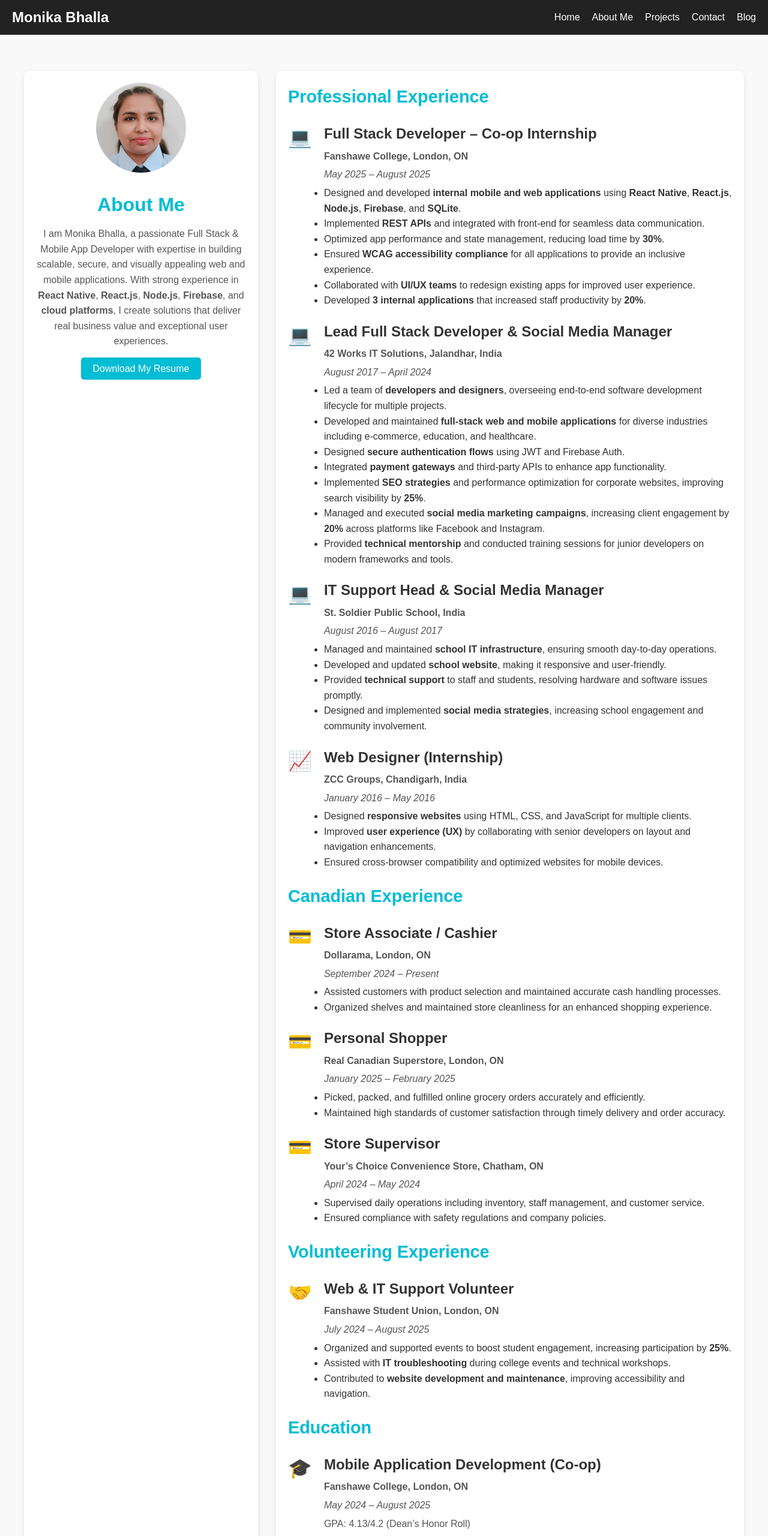
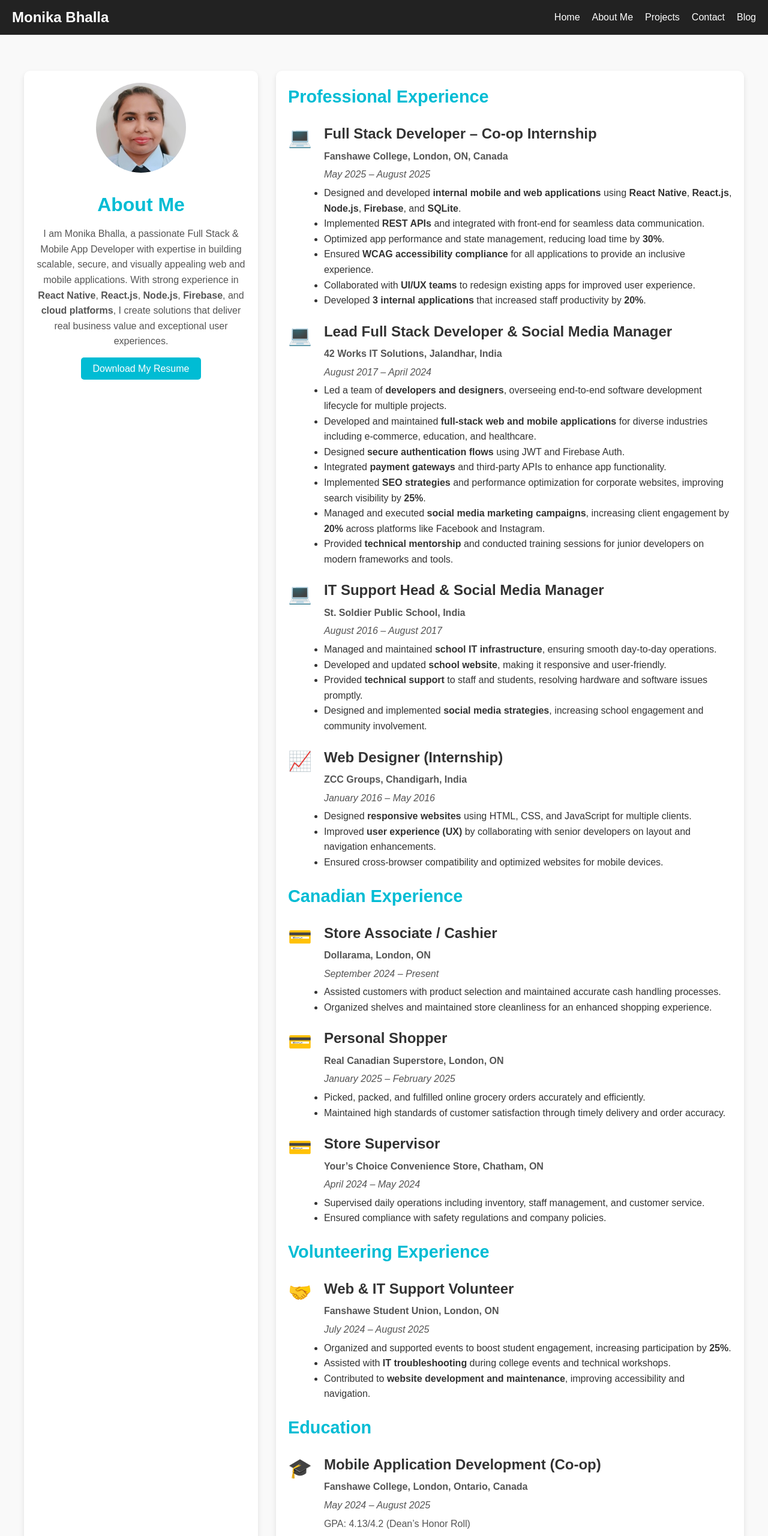
Before and after one commit to m-bhalla236346/My_Portfolio_MB, a website: page about.html in a window 1280 px wide. Shown: the top 2561 px of the page at 60% size. Drawn offline with Linux system fonts and the light colour scheme.

Commit message:
Update about me page

```diff
--- a/about.html
+++ b/about.html
@@ -39,7 +39,7 @@
                     <span class="icon">&#x1F4BB;</span>
                     <div class="timeline-content">
                         <h4>Full Stack Developer – Co-op Internship</h4>
-                        <p><strong>Fanshawe College, London, ON</strong></p>
+                        <p><strong>Fanshawe College, London, ON, Canada</strong></p>
                         <p><em>May 2025 – August 2025</em></p>
                         <ul>
                             <li>Designed and developed <strong>internal mobile and web applications</strong> using <strong>React Native</strong>, <strong>React.js</strong>, <strong>Node.js</strong>, <strong>Firebase</strong>, and <strong>SQLite</strong>.</li>
@@ -164,7 +164,7 @@
                     <span class="icon">&#x1F393;</span>
                     <div class="timeline-content">
                         <h4>Mobile Application Development (Co-op)</h4>
-                        <p><strong>Fanshawe College, London, ON</strong></p>
+                        <p><strong>Fanshawe College, London, Ontario, Canada</strong></p>
                         <p><em>May 2024 – August 2025</em></p>
                         <p>GPA: 4.13/4.2 (Dean’s Honor Roll)</p>
                     </div>
```
